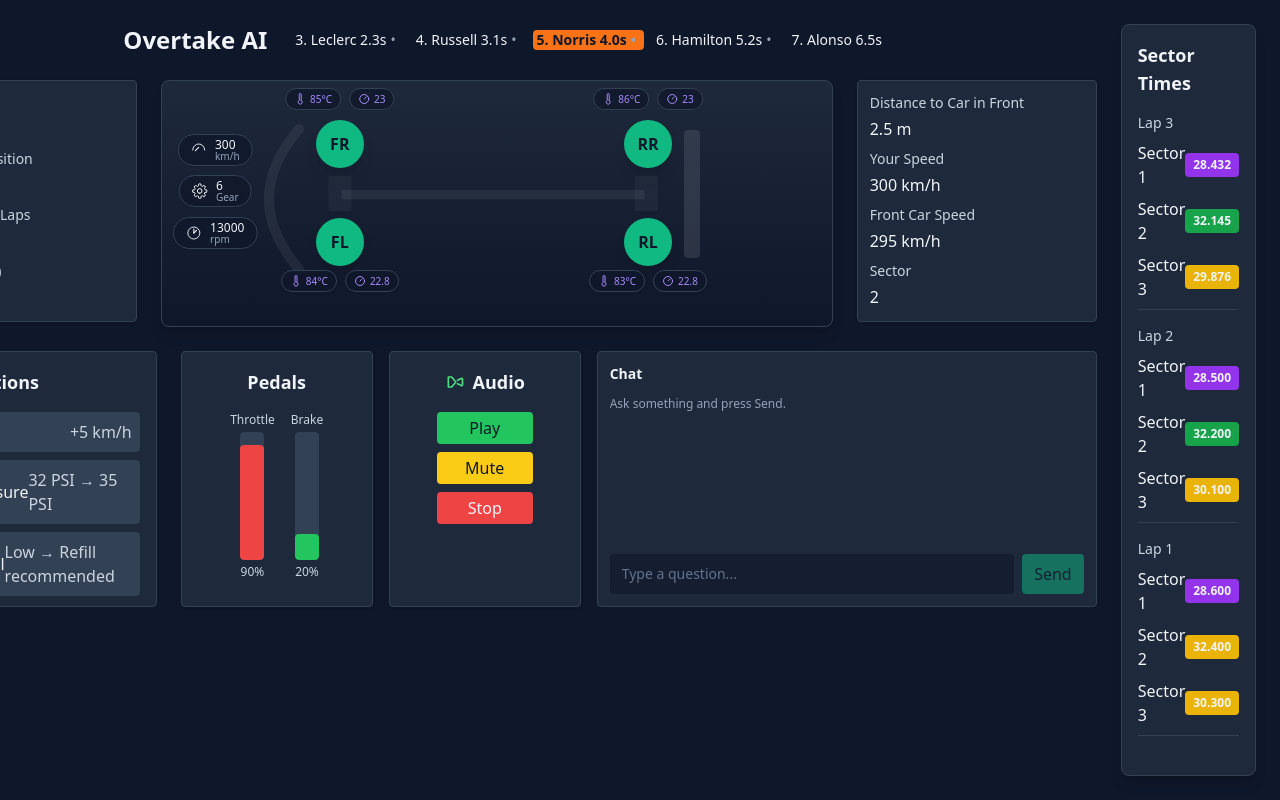
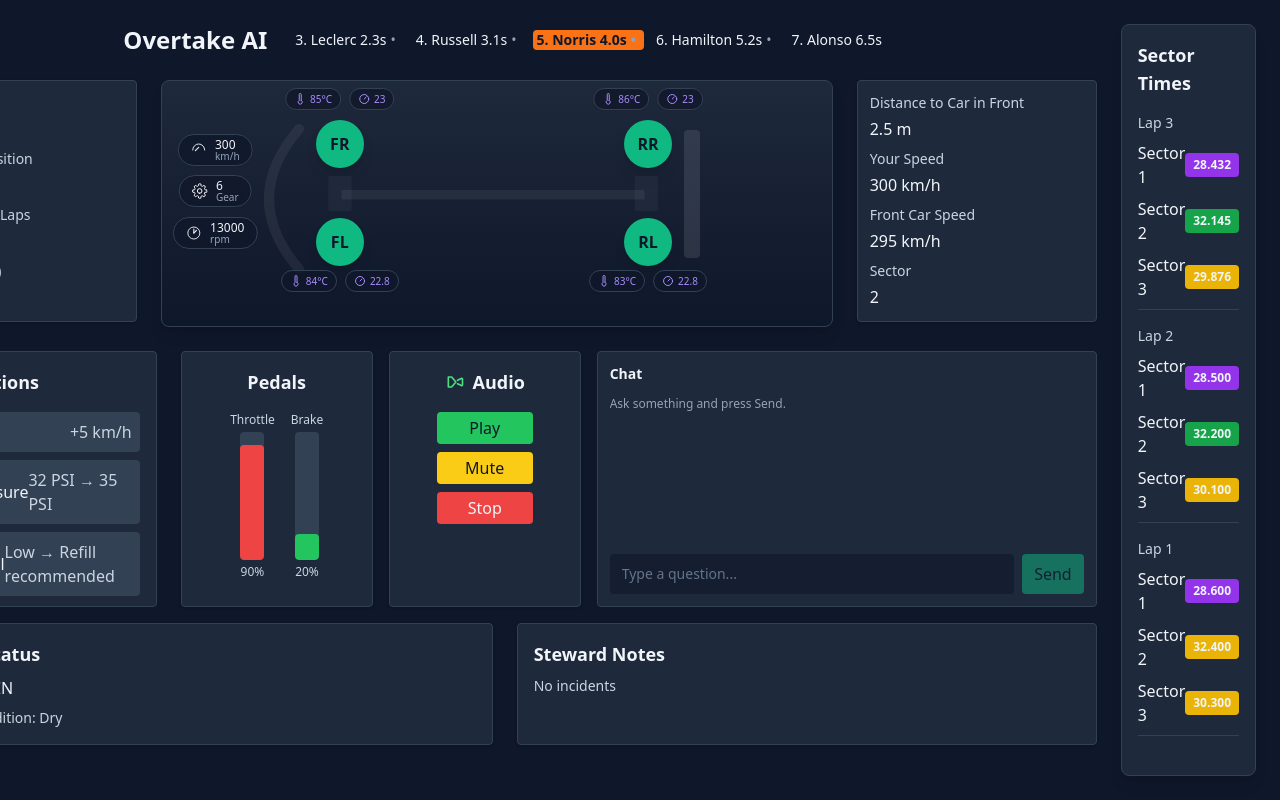
Before and after one commit to myaltaccountsthis/overtake-ai, a React (Vite) app in the folder frontend/: page / in a window 1280 px wide. Built offline with nearby package versions, Linux system fonts and the light colour scheme.

Commit message:
finished home page final

```diff
--- a/frontend/src/App.tsx
+++ b/frontend/src/App.tsx
@@ -33,6 +33,9 @@
   const [elevenApiKey, setElevenApiKey] = useState<string>("");
   const [voiceId, setVoiceId] = useState<string>("alloy");
   const lastLap = [28.432, 32.145, 29.876]; // current lap sector times
+  const [flag, setFlag] = useState<string>("green"); // or yellow, red, SC, etc.
+  const [trackCondition, setTrackCondition] = useState<string>("Dry"); // Wet, Damp, etc.
+  const [stewardNotes, setStewardNotes] = useState<string>("No incidents");
 
   // Example lap data
   const laps = [
@@ -74,8 +77,9 @@
     const m = message.toLowerCase();
     if (m.includes("tire")) {
       const avg = avgTireTemp.toFixed(1);
-    const pressureAvg =
-      (tires.pressure.reduce((a, b) => a + b, 0) / tires.pressure.length).toFixed(2);
+      const pressureAvg = (
+        tires.pressure.reduce((a, b) => a + b, 0) / tires.pressure.length
+      ).toFixed(2);
       return `Avg tire temp ${avg}°C · Avg pressure ${pressureAvg} psi.`;
     }
     if (m.includes("pit")) {
@@ -90,7 +94,6 @@
     // fallback: your single recommendation string
     return rec;
   }
-
 
   function tireClass(i: number) {
     return isTireGood(tires.temps[i], tires.pressure[i])
@@ -208,7 +211,10 @@
   }, []);
 
   return (
-    <div className="flex flex-row-reverse gap-6 p-6 font-sans bg-slate-900 text-slate-100 min-h-screen">
+    <div
+      className="flex flex-row-reverse gap-6 p-6 font-sans bg-slate-900 text-slate-100 min-h-screen"
+      style={{ overflow: "hidden", height: "100vh" }}
+    >
       <aside className="w-80 bg-slate-800 text-slate-100 p-4 rounded-lg shadow-lg border border-slate-700">
         <h2 className="text-lg font-semibold mb-4">Sector Times</h2>
 
@@ -894,7 +900,9 @@
           <div className="flex gap-4">
             {/* Pedals */}
             <div className="card w-48 bg-slate-800 border border-slate-700 rounded p-4 flex flex-col items-center">
-      <h3 className="text-lg font-semibold text-slate-100 mb-4">Pedals</h3>
+              <h3 className="text-lg font-semibold text-slate-100 mb-4">
+                Pedals
+              </h3>
 
               <div className="flex gap-4 justify-center">
                 {/* Throttle */}
@@ -972,7 +980,43 @@
             <ChatBox onSend={handleChat} />
           </div>
         </section>
+        <section className="flex gap-6 mt-4 w-full">
+          {/* Flag / Track Status */}
+          <div className="card flex-1 bg-slate-800 border border-slate-700 rounded p-4">
+            <h3 className="text-lg font-semibold text-slate-100 mb-2">
+              Track Status
+            </h3>
+            <div className="flex items-center gap-2">
+              <div
+                className={`w-6 h-6 rounded-full ${
+                  flag === "green"
+                    ? "bg-green-500"
+                    : flag === "yellow"
+                    ? "bg-yellow-400"
+                    : flag === "red"
+                    ? "bg-red-600"
+                    : "bg-gray-500"
+                }`}
+              ></div>
+              <span className="text-slate-100 font-medium">
+                {flag ? flag.toUpperCase() : "No flag"}
+              </span>
+            </div>
+            <div className="mt-2 text-slate-300 text-sm">
+              Track Condition: {trackCondition || "Dry"}
+            </div>
+          </div>
 
+          {/* Steward Notes */}
+          <div className="card flex-1 bg-slate-800 border border-slate-700 rounded p-4" >
+            <h3 className="text-lg font-semibold text-slate-100 mb-2">
+              Steward Notes
+            </h3>
+            <div className="text-slate-300 text-sm">
+              {stewardNotes || "No recent steward messages."}
+            </div>
+          </div>
+        </section>
       </main>
     </div>
   );
```
Lines whose indentation alone changed are shown as unchanged.
